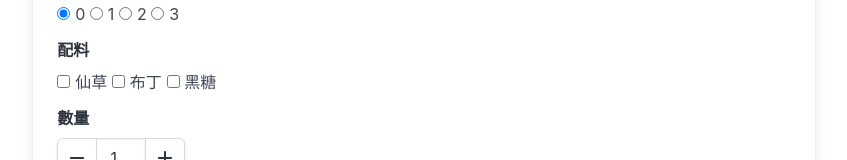
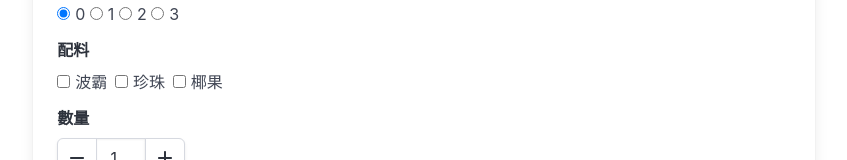
Before and after one commit to willyos0113/tea-shop-order-form, a React (Vite) app: page / in a window 1280 px wide. Shown: the part 358-518 px from the top of the page, without its empty margins (216-1063 px from the left). Built offline with nearby package versions, Linux system fonts and the light colour scheme.

Commit message:
Implement UI and state binding for input elements within the <Form> component.

```diff
--- a/src/TeaShop/Form.tsx
+++ b/src/TeaShop/Form.tsx
@@ -1,7 +1,14 @@
 import { faMinus, faPlus } from "@fortawesome/free-solid-svg-icons";
 import { FontAwesomeIcon } from "@fortawesome/react-fontawesome";
-import { useState, type ChangeEventHandler, type FC } from "react";
+import {
+  useState,
+  type ChangeEventHandler,
+  type FC,
+  type FocusEventHandler,
+  type MouseEventHandler,
+} from "react";
 import { Tea } from "./models/Tea";
+import { Topping } from "./models/Topping";
 
 export const Form: FC = () => {
   // 1.1. tea 狀態：控制 select 當前選中的值(預設值會鎖住 value)
@@ -9,6 +16,33 @@ export const Form: FC = () => {
   // 1.2. 處理 select 選項改變：當使用者選擇不同茶種時更新狀態
   const handleTeaChange: ChangeEventHandler<HTMLSelectElement> = (e) =>
     setTea(e.target.value as Tea);
+
+  // 2.1. toppings 狀態：控制 checkbox 當前選中的 value (預設為 [])
+  const [toppings, setToppings] = useState<Topping[]>([]);
+  // 2.2. 處理 checkbox 選項改變：當使用者選擇不同茶種時更新狀態
+  const handleToppingsChange: ChangeEventHandler<HTMLInputElement> = (e) => {
+    if (e.target.checked) {
+      setToppings([...toppings, e.target.value as Topping]); // 配料打勾
+    } else {
+      setToppings(toppings.filter((t) => t !== (e.target.value as Topping))); // 配料取消打勾
+    }
+  };
+
+  // 3.1. quantity 狀態：控制 input 當前的 value (預設為 1)
+  const [quantity, setQuantity] = useState<number>(1);
+  // 3.2. 處理加號按鈕按下： quantity + 1 並更新狀態
+  const handleQuantityIncre: MouseEventHandler<HTMLButtonElement> = () =>
+    setQuantity(quantity + 1);
+  // 3.3. 處理減號按鈕按下： quantity - 1 並更新狀態(但不得小於1)
+  const handleQuantityDecre: MouseEventHandler<HTMLButtonElement> = () =>
+    setQuantity(quantity === 1 ? 1 : quantity - 1);
+  // 3.4. 處理 input 框改變： 用 e.target.value 更新狀態
+  const handleQuantityInputChange: ChangeEventHandler<HTMLInputElement> = (e) =>
+    setQuantity(Number(e.target.value));
+  // 3.5. 防止使用者手動輸入 0： 監聽 blur 事件，如 quantity 小於1，則強制設定為1
+  const handleQuantityInputBlur: FocusEventHandler<HTMLInputElement> = () =>
+    setQuantity(quantity < 1 ? 1 : quantity);
+
   return (
     <>
       {/* 飲料表單 */}
@@ -178,24 +212,19 @@ export const Form: FC = () => {
             <div className="field">
               <label className="label">配料</label>
               <div className="control">
-                <label className="checkbox">
-                  <input type="checkbox" style={{ marginRight: "0.3rem" }} />
-                  仙草
-                </label>
-                <label className="checkbox">
-                  <input
-                    type="checkbox"
-                    style={{ marginRight: "0.3rem", marginLeft: "0.3rem" }}
-                  />
-                  布丁
-                </label>
-                <label className="checkbox">
-                  <input
-                    type="checkbox"
-                    style={{ marginRight: "0.3rem", marginLeft: "0.3rem" }}
-                  />
-                  黑糖
-                </label>
+                {/* 2.3. 技巧：Object.entries(enum) + 解構 [k,v] + map() 動態生成 JSX */}
+                {Object.entries(Topping).map(([k, v]) => (
+                  <label className="checkbox mr-2" key={k}>
+                    <input
+                      type="checkbox"
+                      value={v}
+                      checked={toppings.includes(v)}
+                      onChange={handleToppingsChange}
+                      style={{ marginRight: "0.3rem" }}
+                    />
+                    {v}
+                  </label>
+                ))}
               </div>
             </div>
 
@@ -204,7 +233,7 @@ export const Form: FC = () => {
               <label className="label">數量</label>
               <div className="field has-addons">
                 <div className="control">
-                  <button className="button">
+                  <button className="button" onClick={handleQuantityDecre}>
                     <span className="icon">
                       <FontAwesomeIcon icon={faMinus} />
                     </span>
@@ -214,13 +243,15 @@ export const Form: FC = () => {
                   <input
                     className="input has-text-centered"
                     type="number"
-                    defaultValue="1"
-                    min="1"
+                    value={quantity}
+                    min={1}
+                    onChange={handleQuantityInputChange}
+                    onBlur={handleQuantityInputBlur}
                     style={{ width: "50px" }}
                   />
                 </div>
                 <div className="control">
-                  <button className="button">
+                  <button className="button" onClick={handleQuantityIncre}>
                     <span className="icon">
                       <FontAwesomeIcon icon={faPlus} />
                     </span>
```
